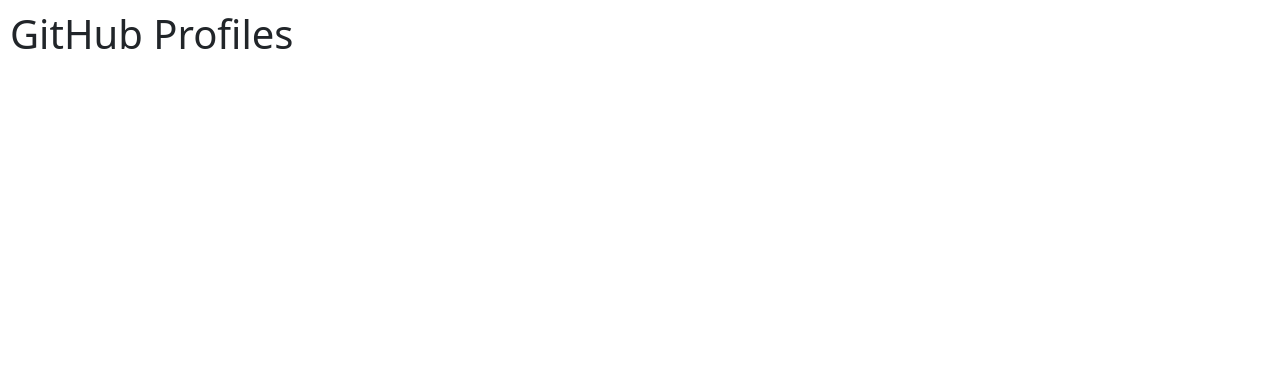
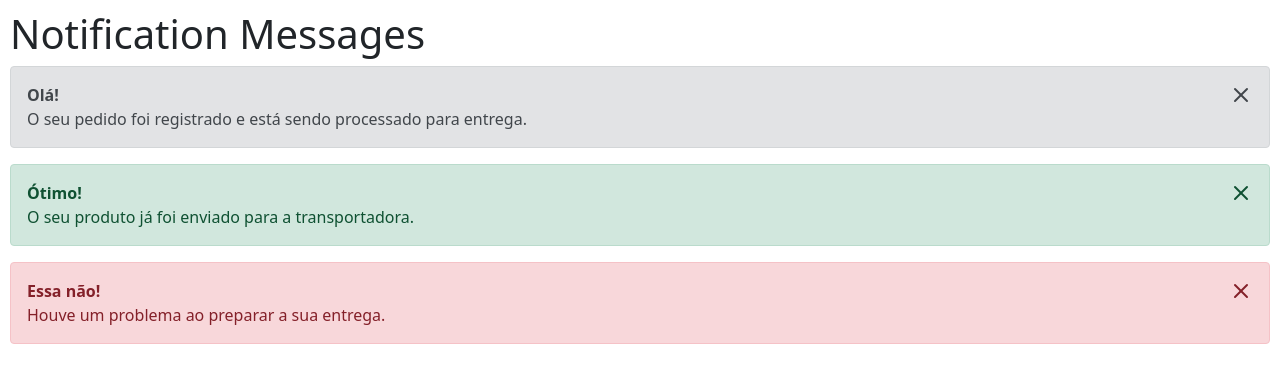
Before and after one commit to luizbinario/vueComponentsFundamentals, a plain HTML site: page index.html in a window 1280 px wide. Drawn offline with nearby package versions, Linux system fonts and the light colour scheme; no server answers.

Commit message:
Create a Notification Message Component

```diff
--- a/app.js
+++ b/app.js
@@ -1,19 +1,22 @@
-Vue.component('github-user-card', {
-    template: '#github-user-card-template',
+Vue.component('notification-message', {
+    template: '#notification-message-template',
     props: {
-        username: {
-            type: String,
-            required: true
+        type: {
+            type: String
+        },
+        header: {
+            type: String
         }
     },
     data() {
         return {
-            user: null
+            hide: false
         }
     },
-    created() {
-        axios.get('https://api.github.com/users/' + this.username)
-        .then(response => this.user = response.data)
+    methods: {
+        hideMessage() {
+            this.hide = true
+        }
     }
 })
 
--- a/index.html
+++ b/index.html
@@ -5,50 +5,44 @@
     <meta http-equiv="X-UA-Compatible" content="IE=edge">
     <meta name="viewport" content="width=device-width, initial-scale=1.0">
 	<link href="https://cdn.jsdelivr.net/npm/bootstrap@5.1.3/dist/css/bootstrap.min.css" rel="stylesheet" integrity="sha384-1BmE4kWBq78iYhFldvKuhfTAU6auU8tT94WrHftjDbrCEXSU1oBoqyl2QvZ6jIW3" crossorigin="anonymous">
-    <title>Vue - GitHub Profiles</title>
+    <title>Vue - Notification Messages</title>
 </head>
 <body>
     <div id="app">
-        <h1>GitHub Profiles</h1>
-        <div class="profiles">
-            <github-user-card username="luizbinario"></github-user-card>
-            <github-user-card username="duderamos"></github-user-card>
-            <github-user-card username="anneizaura"></github-user-card>
-            <github-user-card username="danieldenis01"></github-user-card>
-        </div>
+        <h1>Notification Messages</h1>
+        <notification-message :type="'alert-secondary'" :header="'Olá!'">
+            O seu pedido foi registrado e está sendo processado para entrega.
+        </notification-message>
+        <notification-message :type="'alert-success'" :header="'Ótimo!'">
+            O seu produto já foi enviado para a transportadora.
+        </notification-message>
+        <notification-message :type="'alert-danger'" :header="'Essa não!'">
+            Houve um problema ao preparar a sua entrega.
+        </notification-message>
     </div>
 
-    <script type="text/x-template" id="github-user-card-template">
-        <div class="card me-2 mb-2" v-if="user" style="width: 18rem;">
-            <img :src="user.avatar_url" class="card-img-top" style="width: 18rem; height: 18rem;">
-            <div class="card-body">
-                <h5 class="card-text">
-                    <strong>
-                        <a :href="`https://github.com/${user.login}`" target="_blank">{{user.login}}</a>
-                    </strong>
-                </h5>
-                <small class="card-text text-muted">Joined in {{user.created_at.substring(0,4)}}</small>
-            </div>
-            <div class="card-footer">
-                <small class="text-muted">
-                    <a :href="`https://github.com/${user.login}?tab=followers`">{{user.followers}} followers</a>
-                </small>
-            </div>
+    <script type="text/x-template" id="notification-message-template">
+        <div class="alert" :class="[type, {none: hide}]">
+            <strong>{{header}}</strong>
+            <span @click="hideMessage"><i data-feather="x" style="float: right;"></i></span>
+            <br>
+            <slot>{{type}}</slot>
         </div>
     </script>
     <script src="https://cdn.jsdelivr.net/npm/vue@2/dist/vue.js"></script>
     <script src="https://cdn.jsdelivr.net/npm/axios/dist/axios.min.js"></script>
+    <script src="https://unpkg.com/feather-icons"></script>
     <script src="app.js"></script>
+    <script>
+        feather.replace()
+    </script>
 </body>
 </html>
 <style>
     body {
         margin: 10px;
     }
-
-    .profiles {
-        display: flex;
-        flex-direction: row;
-        flex-wrap: wrap;
+    .none {
+        display: none;
     }
 </style>
```
